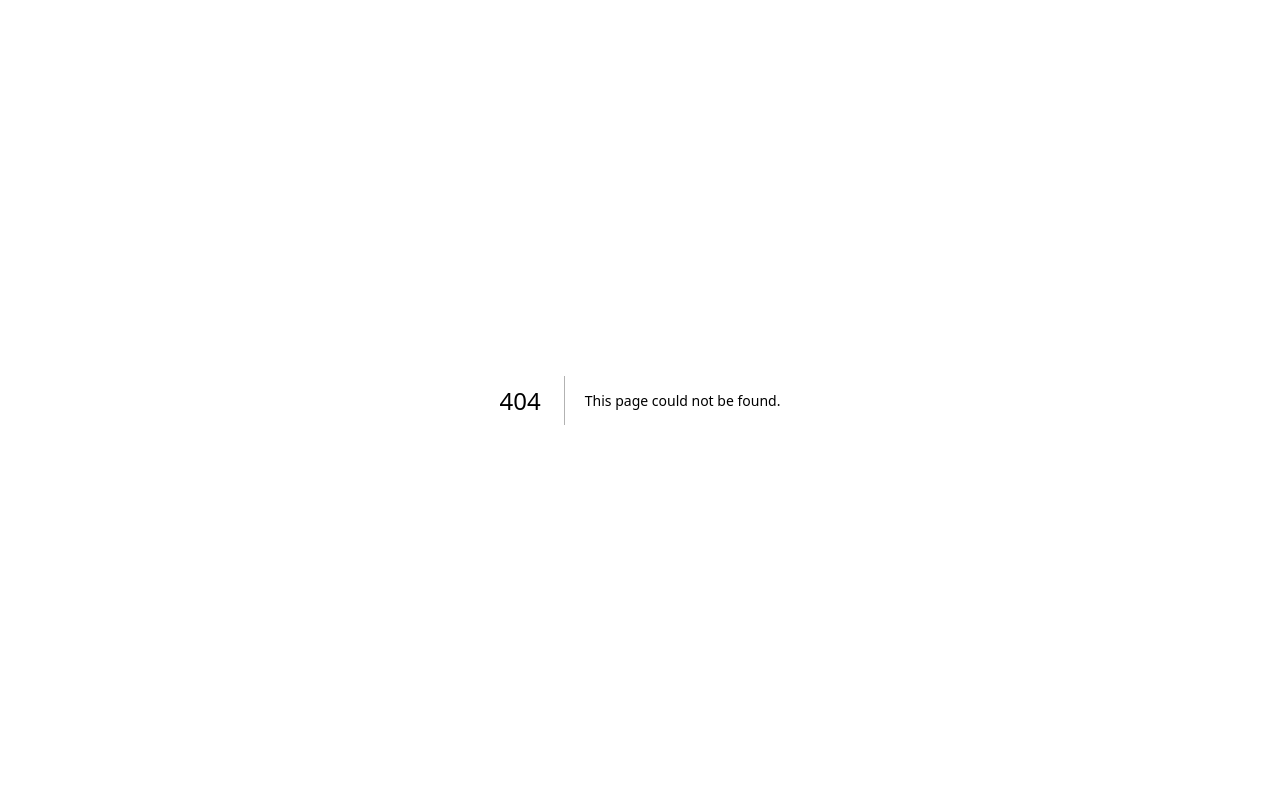
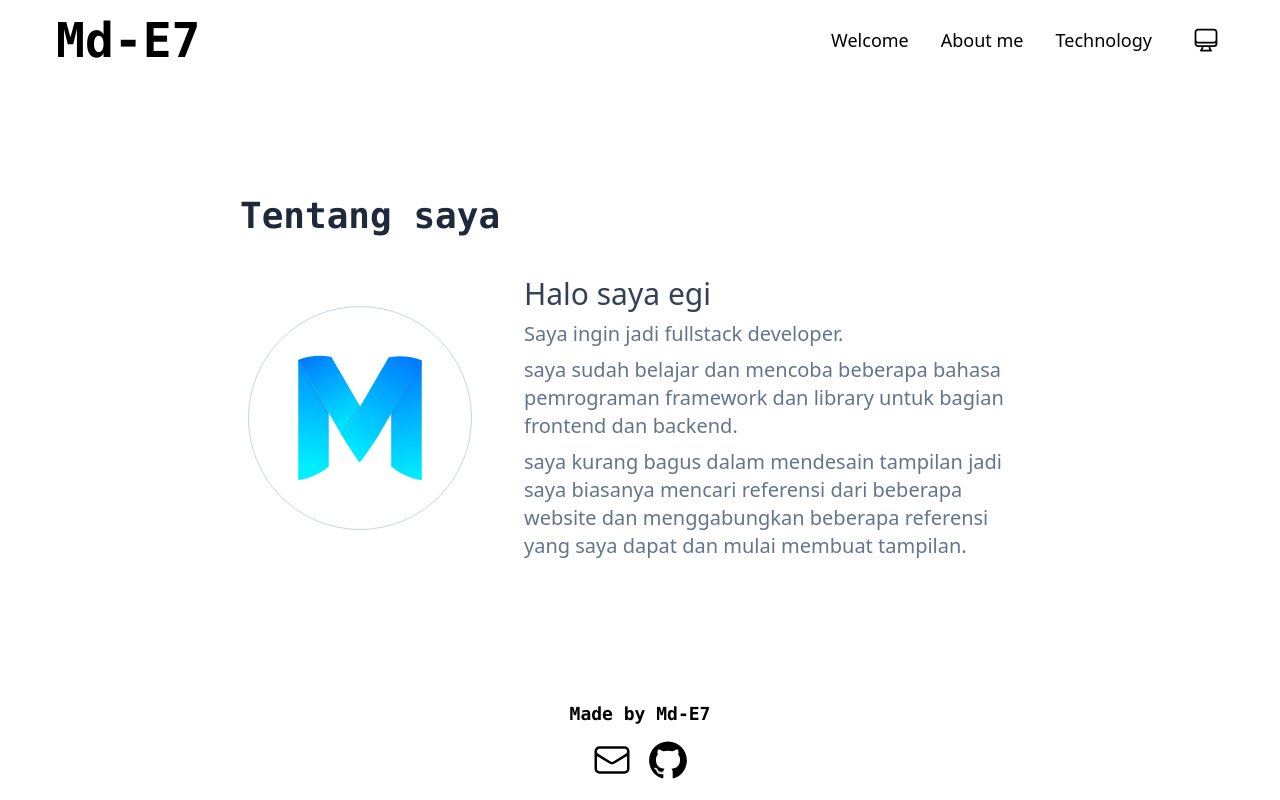
Before and after one commit to Md-E7/md-portfolio, a Next.js app: page /about in a window 1280 px wide. Before the commit this address had no page. Built offline with nearby package versions, Linux system fonts and the light colour scheme.

Commit message:
:sparkles: Add about page

```diff
--- /dev/null
+++ b/pages/about.tsx
@@ -0,0 +1,38 @@
+import Head from 'next/head'
+import AppHeader from '../components/AppHeader'
+import AppFooter from '../components/AppFooter'
+import Image from 'next/image'
+
+const About = (): JSX.Element => {
+  return (
+    <>
+      <Head>
+        <title>About me | Md-E7</title>
+      </Head>
+
+      <AppHeader/>
+
+      <main className="container mx-auto flex flex-1 flex-col items-center justify-center p-4">
+        <section className="flex flex-col gap-8 text-center md:text-left">
+          <h2 className="ml-1 font-mono text-2xl font-bold text-slate-800 dark:text-slate-100 md:text-3xl lg:text-4xl">Tentang saya</h2>
+
+          <div className="grid grid-cols-1 items-center gap-4 md:grid-cols-3 md:gap-6 lg:gap-8">
+            <Image src={'/images/md-e7.svg'} alt={'Md-E7 logo'} width={500} height={500} className="mx-auto h-32 w-32 rounded-full border border-slate-300 dark:border-slate-700 md:h-48 md:w-48 lg:h-56 lg:w-56"/>
+
+              <div className="flex flex-col gap-2 p-2 md:col-span-2">
+                <h3 className="text-xl font-medium text-slate-700 dark:text-slate-300 md:text-2xl lg:text-3xl">Halo saya egi</h3>
+
+                <p className="max-w-sm text-slate-500 dark:text-slate-400 md:max-w-md md:text-lg lg:max-w-lg lg:text-xl">Saya ingin jadi fullstack developer.</p>
+                <p className="max-w-sm text-slate-500 dark:text-slate-400 md:max-w-md md:text-lg lg:max-w-lg lg:text-xl">saya sudah belajar dan mencoba beberapa bahasa pemrograman framework dan library untuk bagian frontend dan backend.</p>
+                <p className="max-w-sm text-slate-500 dark:text-slate-400 md:max-w-md md:text-lg lg:max-w-lg lg:text-xl">saya kurang bagus dalam mendesain tampilan jadi saya biasanya mencari referensi dari beberapa website dan menggabungkan beberapa referensi yang saya dapat dan mulai membuat tampilan.</p>
+              </div>
+          </div>
+        </section>
+      </main>
+
+      <AppFooter/>
+    </>
+  )
+}
+
+export default About
```
